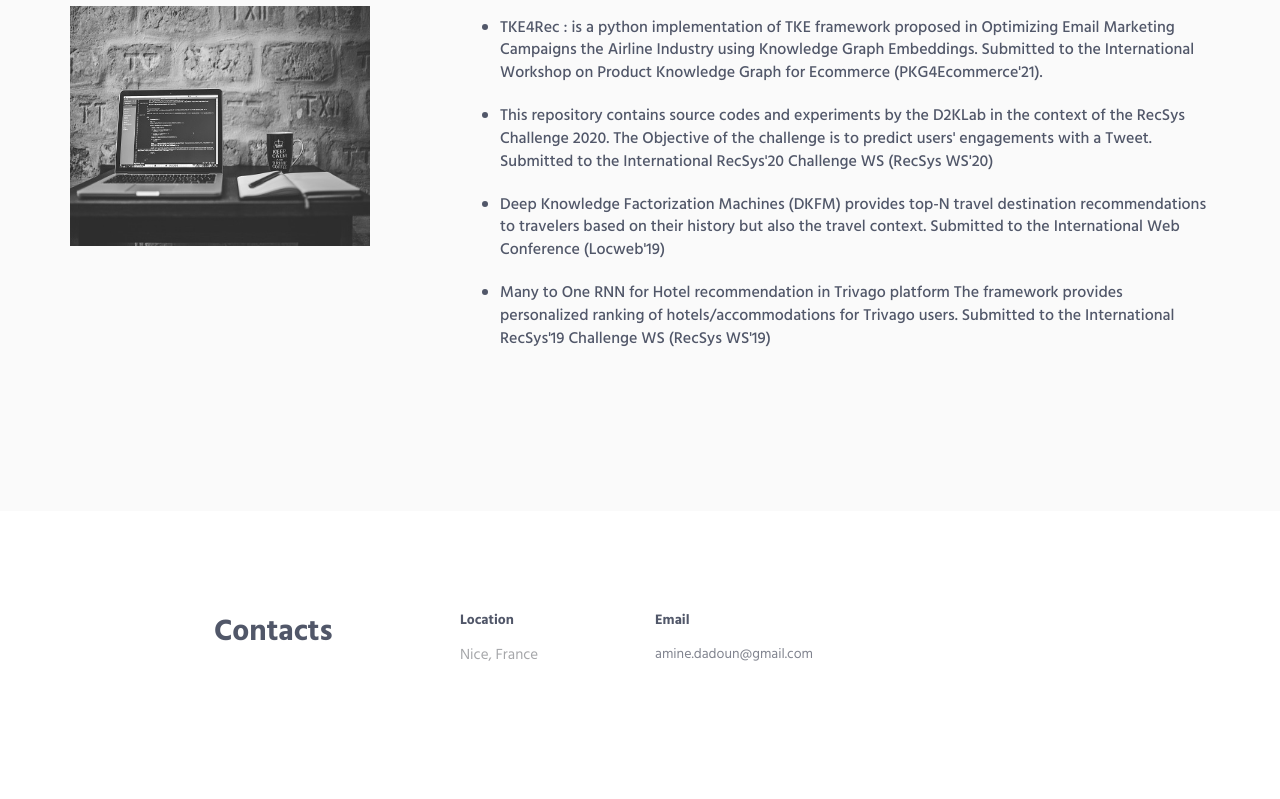
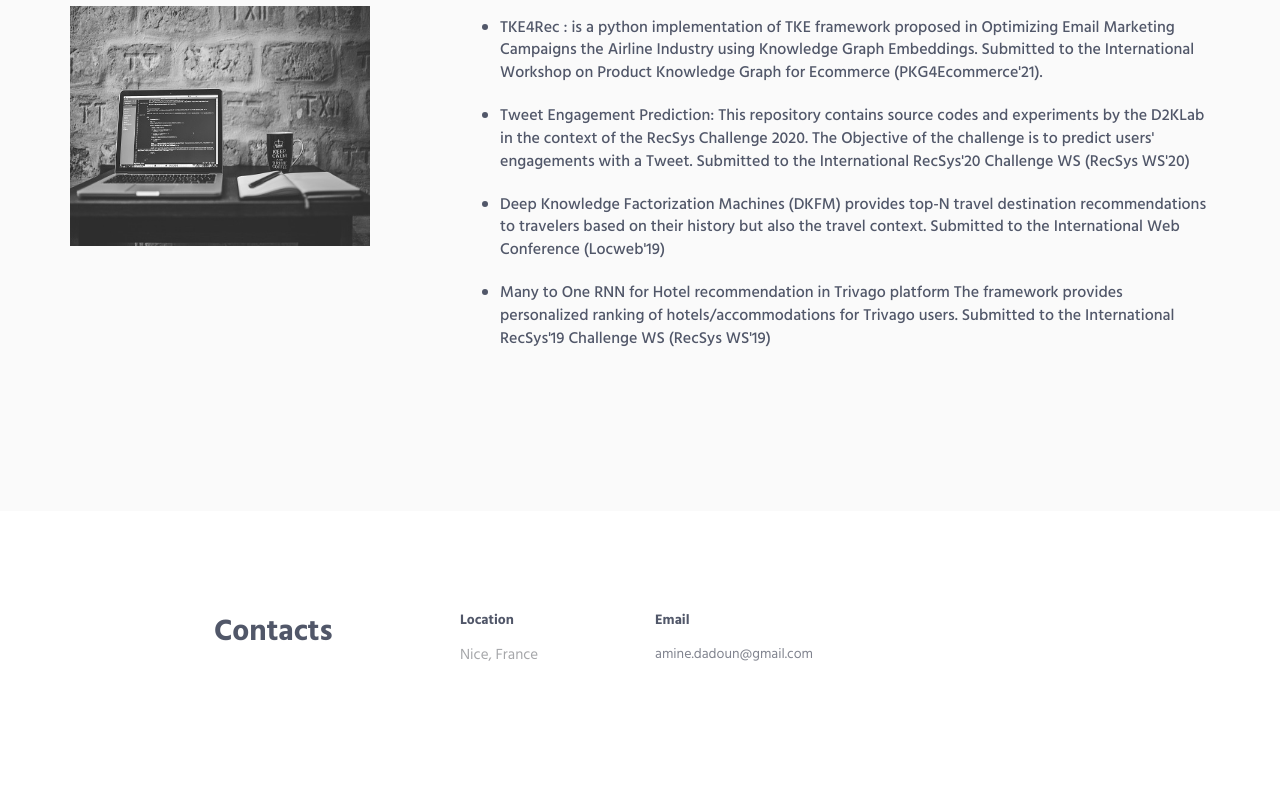
Before and after one commit to adadoun/adadoun.github.io, a plain HTML site: page index.html in a window 1280 px wide. Shown: the part 2938-3737 px from the top of the page. Drawn offline with Linux system fonts and the light colour scheme.

Commit message:
Update index.html

```diff
--- a/index.html
+++ b/index.html
@@ -195,12 +195,14 @@
 				<li> Dadoun, A., Troncy, R., Defoin-Platel, M., \& Ayala Solano, G. (2021). Predicting your next trip: A knowledge graph-based multi-task
 					learning approach for travel destination recommendation–submitted.
 					In Recsys ’21: Fourteenth acm conference on recommender systems, Amsterdam: Association for Computing Machinery.
-				<\li>
+				</li>
+
 				<li> Dadoun, A., Troncy, R., Defoin-Platel, M., Petitti, R., & Ayala Solano, G. (2021).
 				<a href="https://www.eurecom.fr/en/publication/6511"> Optimizing email marketing campaigns in the airline industry
 					using knowledge graph embeddings </a>.IEEE DataEngineering Bulletin Journal.
 				KMEcommerce’21 Workshop, held in conjunction with WWW’21. <br>.
 				</li>
+
 				<li> Dadoun, A., Defoin-Platel, M., Fiig, T., Landra, C., & Troncy, R. (2021).
 					<a href="https://www.eurecom.fr/publication/6501"> How recommender systems can transform airline offer construction and retailing.</a>
 					Journal of Revenue and Pricing Management. doi:10.1057/s41272-021-00313-2. <br>
@@ -256,9 +258,10 @@
 					Optimizing Email Marketing Campaigns the Airline Industry using Knowledge Graph Embeddings.
 					Submitted to the International Workshop on Product Knowledge Graph for Ecommerce (PKG4Ecommerce'21). <br> </li>
 				<br>
-				<li> <a href="https://gitlab.eurecom.fr/dadoun/RecSys_Challenge_2020"> This repository contains source codes and
-					experiments by the D2KLab in the context of the RecSys Challenge 2020. The Objective of the challenge is to predict users' engagements
-					with a Tweet. Submitted to the International RecSys'20 Challenge WS (RecSys WS'20) <br> </li>
+				<li> <a href="https://gitlab.eurecom.fr/dadoun/RecSys_Challenge_2020"> Tweet Engagement Prediction: </a> This repository
+					contains source codes and
+					experiments by the D2KLab in the context of the RecSys Challenge 2020. The Objective of the challenge is to predict users'
+					engagements with a Tweet. Submitted to the International RecSys'20 Challenge WS (RecSys WS'20) <br> </li>
 				<br>
 				<li> <a href="https://gitlab.eurecom.fr/amadeus/DKFM-recommendation"> Deep Knowledge Factorization Machines </a> (DKFM) provides
 					 top-N travel destination recommendations to travelers based on their history but also the travel context.
```
